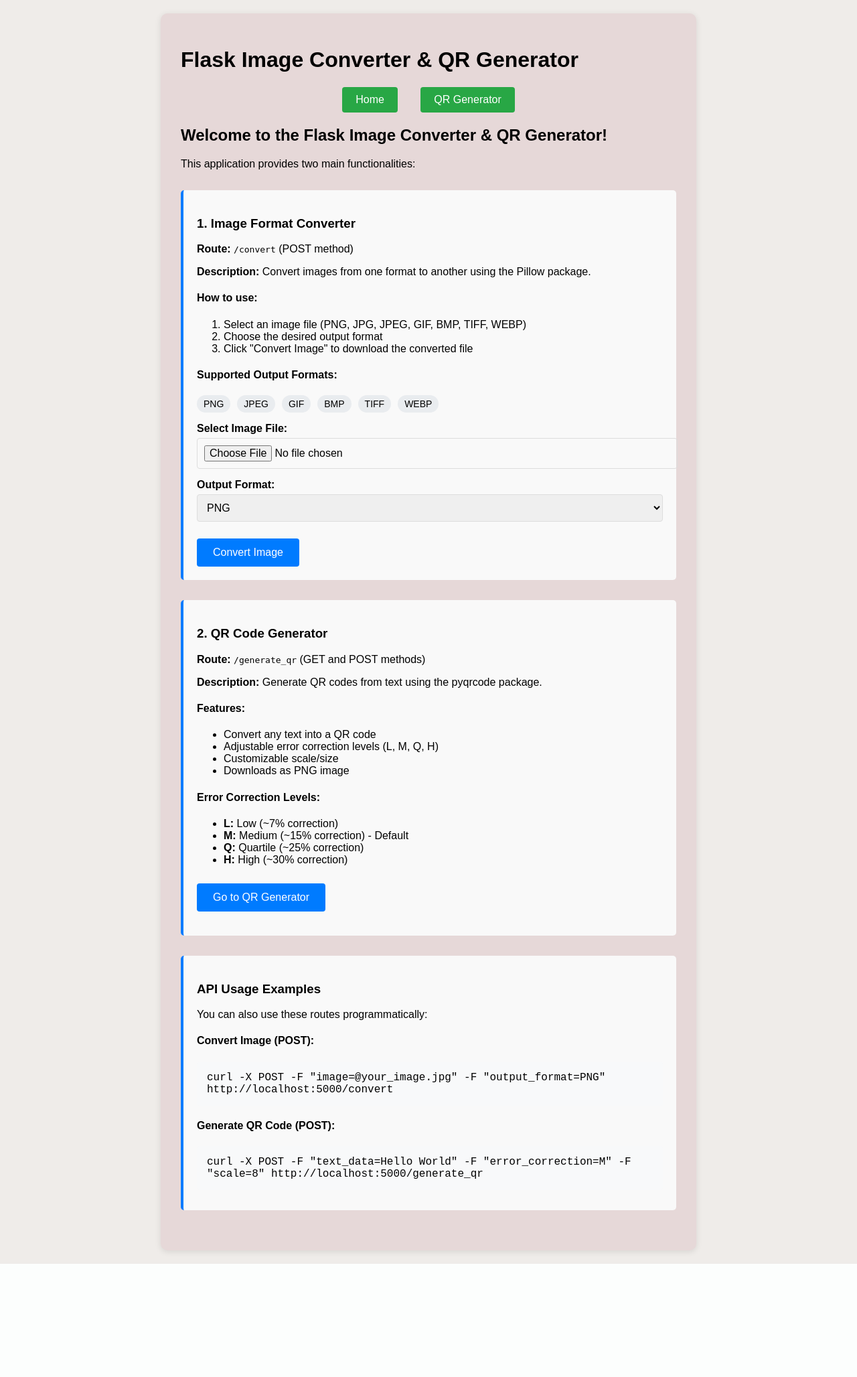
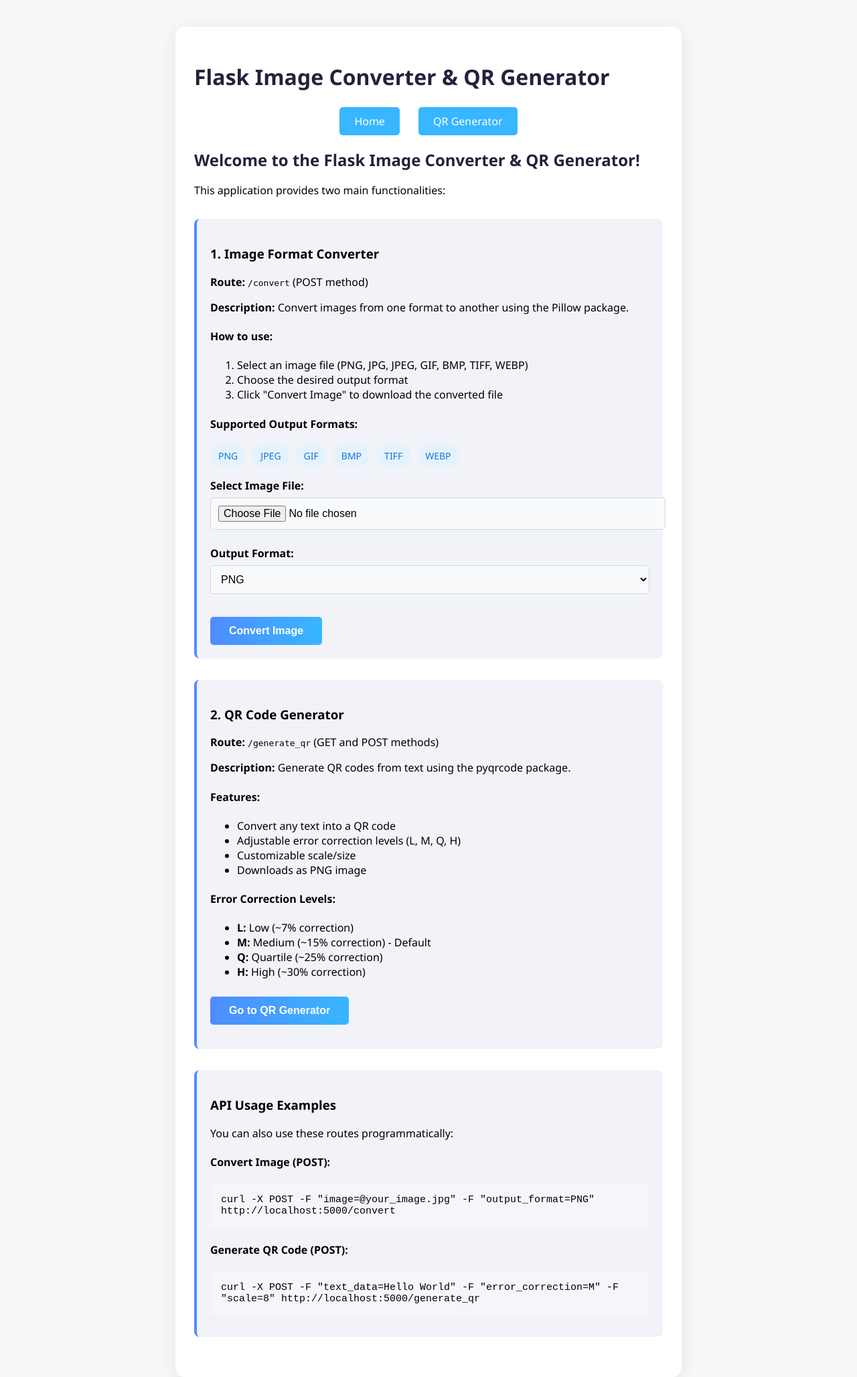
Before and after one commit to dunite2/dash_assignment, a Flask app: page / in a window 1280 px wide. Shown: the whole page at 67% size. Before the commit the page ends 1887 px from the top, so only its background shows below. Run offline with Flask 3, Linux system fonts and the light colour scheme.

Commit message:
updated CSS

```diff
--- a/flask_assignment/templates/base.html
+++ b/flask_assignment/templates/base.html
@@ -6,100 +6,111 @@
     <title>Flask Image Converter & QR Generator</title>
         <style>
             body {
-            font-family: Arial, sans-serif;
-            max-width: 800px;
-            margin: 0 auto;
-            padding: 20px;
-            background-color: #EFECE9;
+                font-family: 'Segoe UI', Arial, sans-serif;
+                background: #f7f7f9;
+                margin: 0;
+                padding: 0;
+                min-height: 100vh;
             }
             .container {
-            background-color: rgb(230, 216, 216);
-            padding: 30px;
-            border-radius: 10px;
-            box-shadow: 0 2px 10px rgba(0,0,0,0.1);
+                background: #fff;
+                max-width: 700px;
+                margin: 40px auto 0 auto;
+                padding: 32px 28px 28px 28px;
+                border-radius: 14px;
+                box-shadow: 0 4px 24px rgba(0,0,0,0.08);
             }
             h1, h2 {
-            color: #000000;
+                color: #22223b;
+                margin-bottom: 18px;
             }
             .route-section {
-            margin: 30px 0;
+                margin: 32px 0;
                 padding: 20px;
-            background-color: #f9f9f9;
-            border-radius: 5px;
-            border-left: 4px solid #007bff;
+                background: #f1f3f8;
+                border-radius: 8px;
+                border-left: 4px solid #4f8cff;
             }
             .form-group {
-            margin: 15px 0;
+                margin: 18px 0;
             }
             label {
                 display: block;
-            margin-bottom: 5px;
-            font-weight: bold;
+                margin-bottom: 7px;
+                font-weight: 600;
             }
             input[type="file"], input[type="text"], select, textarea {
                 width: 100%;
-            padding: 10px;
-            border: 1px solid #ddd;
-            border-radius: 4px;
+                padding: 11px;
+                border: 1px solid #cfd8dc;
+                border-radius: 5px;
                 font-size: 16px;
+                background: #f9fafb;
+                margin-bottom: 6px;
             }
             textarea {
-            height: 100px;
+                height: 110px;
                 resize: vertical;
             }
             button {
-            background-color: #007bff;
-            color: white;
-            padding: 12px 24px;
+                background: linear-gradient(90deg, #4f8cff 0%, #38b6ff 100%);
+                color: #fff;
+                padding: 12px 28px;
                 border: none;
-            border-radius: 4px;
+                border-radius: 5px;
                 cursor: pointer;
                 font-size: 16px;
+                font-weight: 600;
                 margin-top: 10px;
+                transition: background 0.2s;
             }
             button:hover {
-            background-color: #0056b3;
+                background: linear-gradient(90deg, #357ae8 0%, #1fa2ff 100%);
             }
             .nav-links {
-            margin: 20px 0;
+                margin: 24px 0 18px 0;
                 text-align: center;
             }
             .nav-links a {
                 display: inline-block;
-            margin: 0 15px;
-            padding: 10px 20px;
-            background-color: #28a745;
-            color: white;
+                margin: 0 12px;
+                padding: 10px 22px;
+                background: #38b6ff;
+                color: #fff;
                 text-decoration: none;
-            border-radius: 4px;
+                border-radius: 5px;
+                font-weight: 500;
+                transition: background 0.2s;
             }
             .nav-links a:hover {
-            background-color: #218838;
+                background: #4f8cff;
             }
             .flash-messages {
                 margin: 20px 0;
             }
             .flash-message {
-            padding: 10px;
-            margin: 5px 0;
-            border-radius: 4px;
+                padding: 12px;
+                margin: 7px 0;
+                border-radius: 5px;
+                font-size: 15px;
             }
             .flash-message.error {
-            background-color: #f8d7da;
-            color: #721c24;
-            border: 1px solid #f5c6cb;
+                background: #ffe0e3;
+                color: #b00020;
+                border: 1px solid #ffb3b3;
             }
             .flash-message.success {
-            background-color: #d4edda;
-            color: #155724;
-            border: 1px solid #c3e6cb;
+                background: #e0ffe6;
+                color: #006b3c;
+                border: 1px solid #b3ffd1;
             }
             .code-block {
-            background-color: #f8f9fa;
-            padding: 15px;
-            border-radius: 4px;
-            font-family: 'Courier New', monospace;
-            margin: 10px 0;
+                background: #f4f6fb;
+                padding: 16px;
+                border-radius: 5px;
+                font-family: 'Fira Mono', 'Courier New', monospace;
+                margin: 12px 0;
+                font-size: 15px;
             }
             .format-list {
                 display: flex;
@@ -108,10 +119,11 @@
                 margin: 10px 0;
             }
             .format-tag {
-            background-color: #e9ecef;
-            padding: 5px 10px;
-            border-radius: 15px;
+                background: #e3f2fd;
+                padding: 6px 12px;
+                border-radius: 16px;
                 font-size: 14px;
+                color: #1976d2;
             }
         </style>
 </head>
```
Lines whose indentation alone changed are shown as unchanged.
